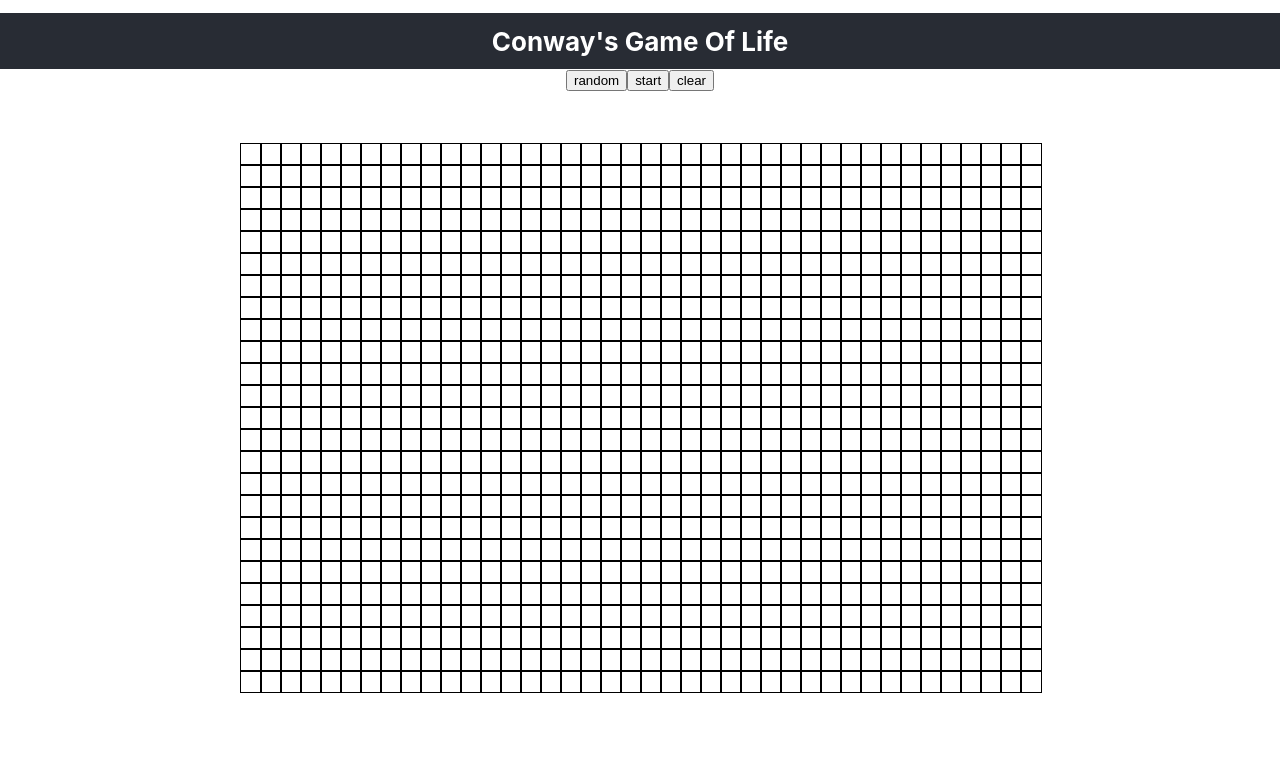
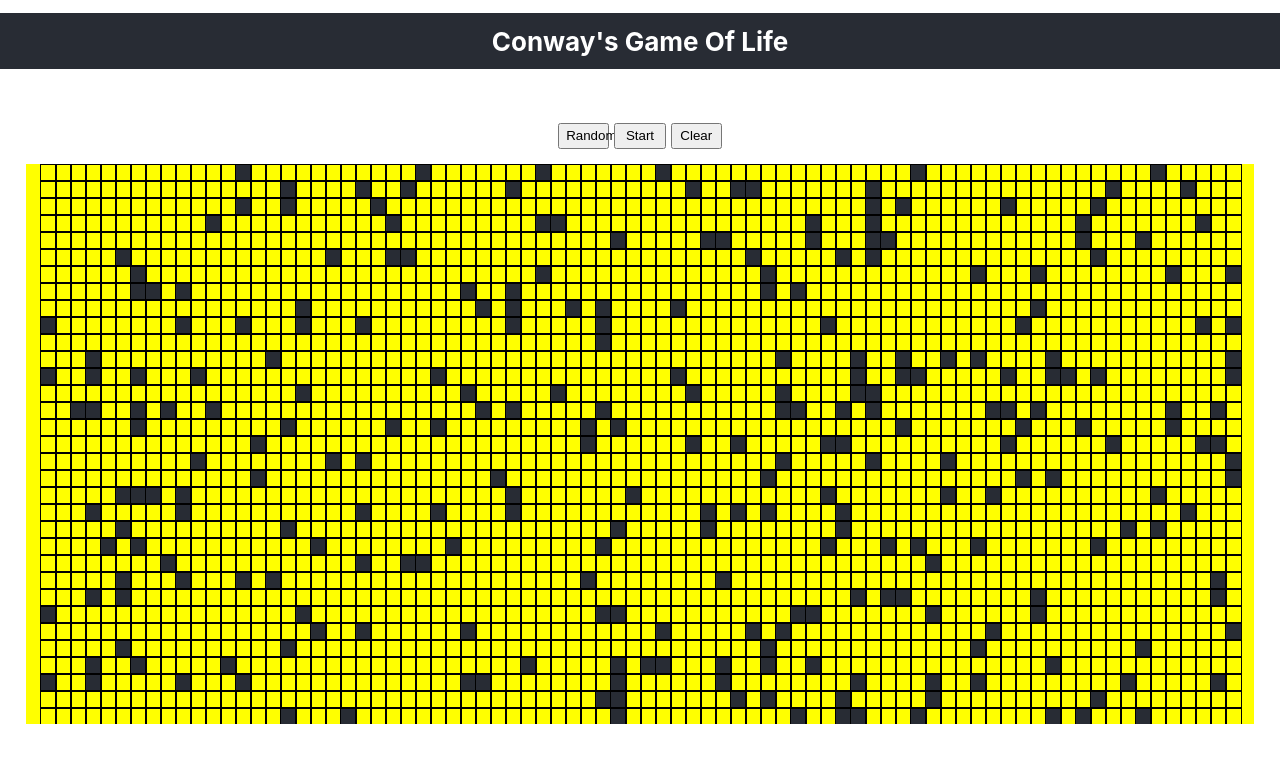
Before and after one commit to Mavetane/Conway-s-Game-of-Life, a React (Create React App) app in the folder code-base/: page / in a window 1280 px wide. Shown: the top 762 px of the page. Built offline with nearby package versions, Linux system fonts and the light colour scheme.

Commit message:
refactoring game functions

```diff
--- /dev/null
+++ b/code-base/src/components/controls/Controls.css
@@ -0,0 +1,10 @@
+.Controls {
+    margin-top: 4%;
+    margin-bottom: -3%;
+
+}
+.Controls > button {
+    margin: 0.2%;
+    height: 2vw;
+    width: 4vw;;
+}
--- a/code-base/src/components/controls/Controls.jsx
+++ b/code-base/src/components/controls/Controls.jsx
@@ -1,20 +1,19 @@
+import './Controls.css'
 import React from 'react'
 
 function Controls({ clearGrid, createRandomCells, running, handleRunning }) {
     return (
-        <>
-            <div>
+        <div className="Controls">
             <button onClick={() => createRandomCells()}>
-                    random
+                Random
             </button>
             <button onClick={() => handleRunning()}>
-                    {running ? 'stop' : 'start'}
+                {running ? 'Stop' : 'Start'}
             </button>
             <button onClick={() => clearGrid()}>
-                    clear
+                Clear
             </button>
         </div>
-        </>
     )
 }
 
--- a/code-base/src/components/game_functions/grid.js
+++ b/code-base/src/components/game_functions/grid.js
@@ -17,11 +17,11 @@ export const gridFunctions = () => {
 
         const rows = []
         for (let i = 0; i < numberOfRows; i++) {
-            rows.push(Array.from(Array(numberOfColumns), () => 0))
+            rows.push(Array.from(Array(numberOfColumns), () => (Math.random() > 0.9 ? 1 : 0)))
         }
         return rows
     }
-    const copmuteGameRules = (currentGrid, numberOfRows, numberOfColumns,gridCopy) => {
+    const copmuteGameRules = (currentGrid, numberOfRows, numberOfColumns, gridCopy) => {
         for (let i = 0; i < numberOfRows; i++) {
             for (let k = 0; k < numberOfColumns; k++) {
                 let neighbors = 0;
@@ -42,5 +42,6 @@ export const gridFunctions = () => {
         }
     }
 
-    return { generateEmptyGrid, copmuteGameRules}
+
+    return { generateEmptyGrid, copmuteGameRules }
 }
--- a/code-base/src/components/grid/Grid.jsx
+++ b/code-base/src/components/grid/Grid.jsx
@@ -3,14 +3,14 @@ import produce from 'immer';
 import { gridFunctions } from '../game_functions/grid'
 import Controls from '../controls/Controls';
 
-const numberOfRows = 25;
-const numberOfColumns = 40;
-
+const numberOfRows = 45;
+const numberOfColumns = 80;
 function Grid() {
     const { generateEmptyGrid, copmuteGameRules } = gridFunctions();
     const [running, setRunning] = useState(false);
     const runningRef = useRef(running)
     runningRef.current = running
+
     const [grid, setGrid] = useState(() => {
         return generateEmptyGrid(numberOfRows, numberOfColumns)
     })
@@ -31,10 +31,11 @@ function Grid() {
             setGrid(newGrid)
         }}
         style={{
-            width: 20, height: 20,
+            width: 15, height: 15,
             backgroundColor: grid[rowIndex][columnIndex] ? '#282c34' : undefined,
             border: '1px solid black'
         }} />))
+
     const runSimulation = useCallback(() => {
         if (!runningRef.current) {
             return
@@ -68,9 +69,14 @@ function Grid() {
             <div
                 style={{
                     display: 'grid',
-                    gridTemplateColumns: `repeat(${numberOfColumns}, 20px)`,
+                    gridTemplateColumns: `repeat(${numberOfColumns}, 15px)`,
                     justifyContent: 'center',
                     marginTop: '4%',
+                    marginLeft: '2%',
+                    marginRight: '2%',
+                    height: '70vh',
+                    overflow: 'scroll',
+                    backgroundColor: 'yellow'
                 }}>
                 {displayGrid()}
             </div>
```
Lines whose indentation alone changed are shown as unchanged.
